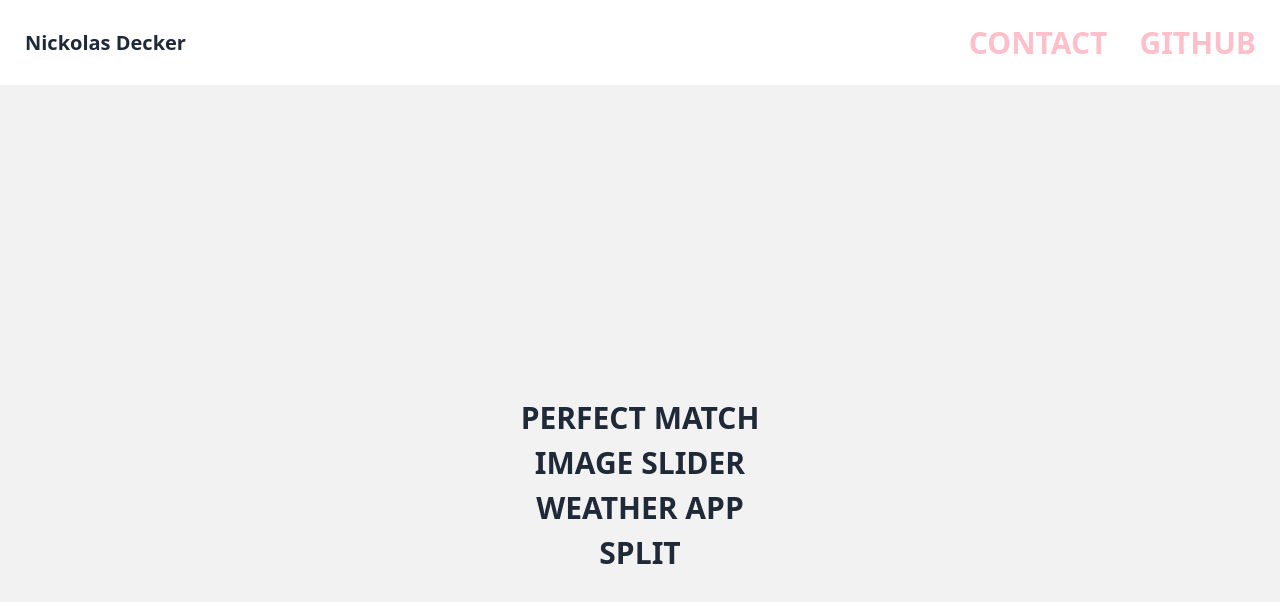
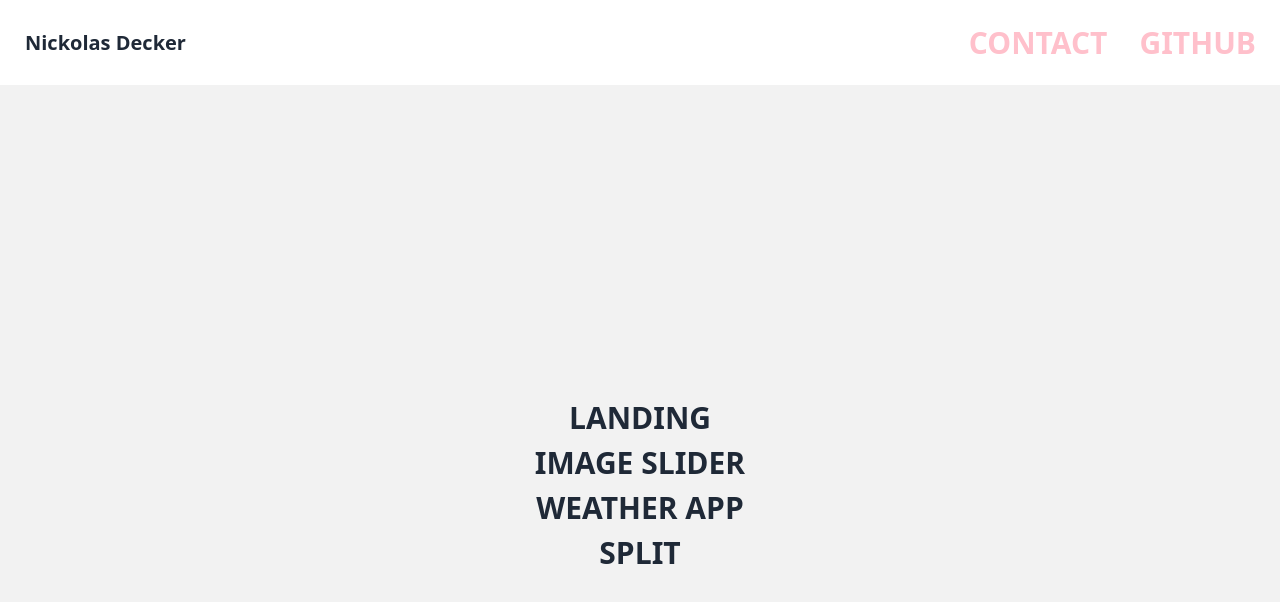
Before and after one commit to nickqlasbc/nickqlasbc.github.io, a plain HTML site: page index.html in a window 1280 px wide. Drawn offline with nearby package versions, Linux system fonts and the light colour scheme.

Commit message:
Update index.html

```diff
--- a/index.html
+++ b/index.html
@@ -17,7 +17,7 @@
 <div class="hero min-h-screen bg-base-200">
     <div class="text-center hero-content">
         <div class="max-w-md">
-            <h1 class="font-bold size" style="font-size: 500px;"> <a href="purrfect.html">Perfect Match</a><br>
+            <h1 class="font-bold size" style="font-size: 500px;"> <a href="purrfect.html">LANDING</a><br>
                 <a href="image_slider/index.html">Image Slider</a><br>
 
                 <a href="weather/index.html">Weather App</a><br> <a href="split/index.html">Split</a>
```
